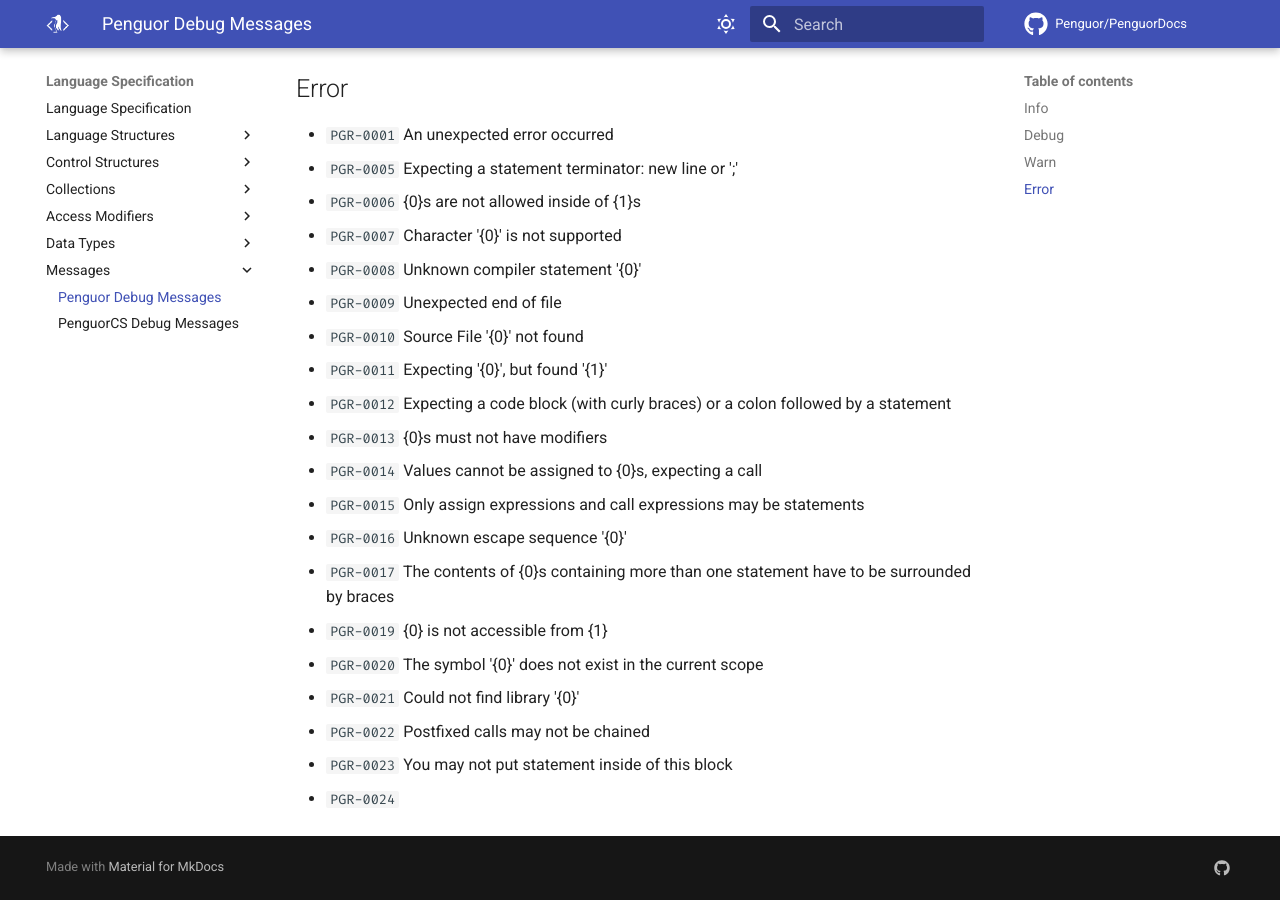
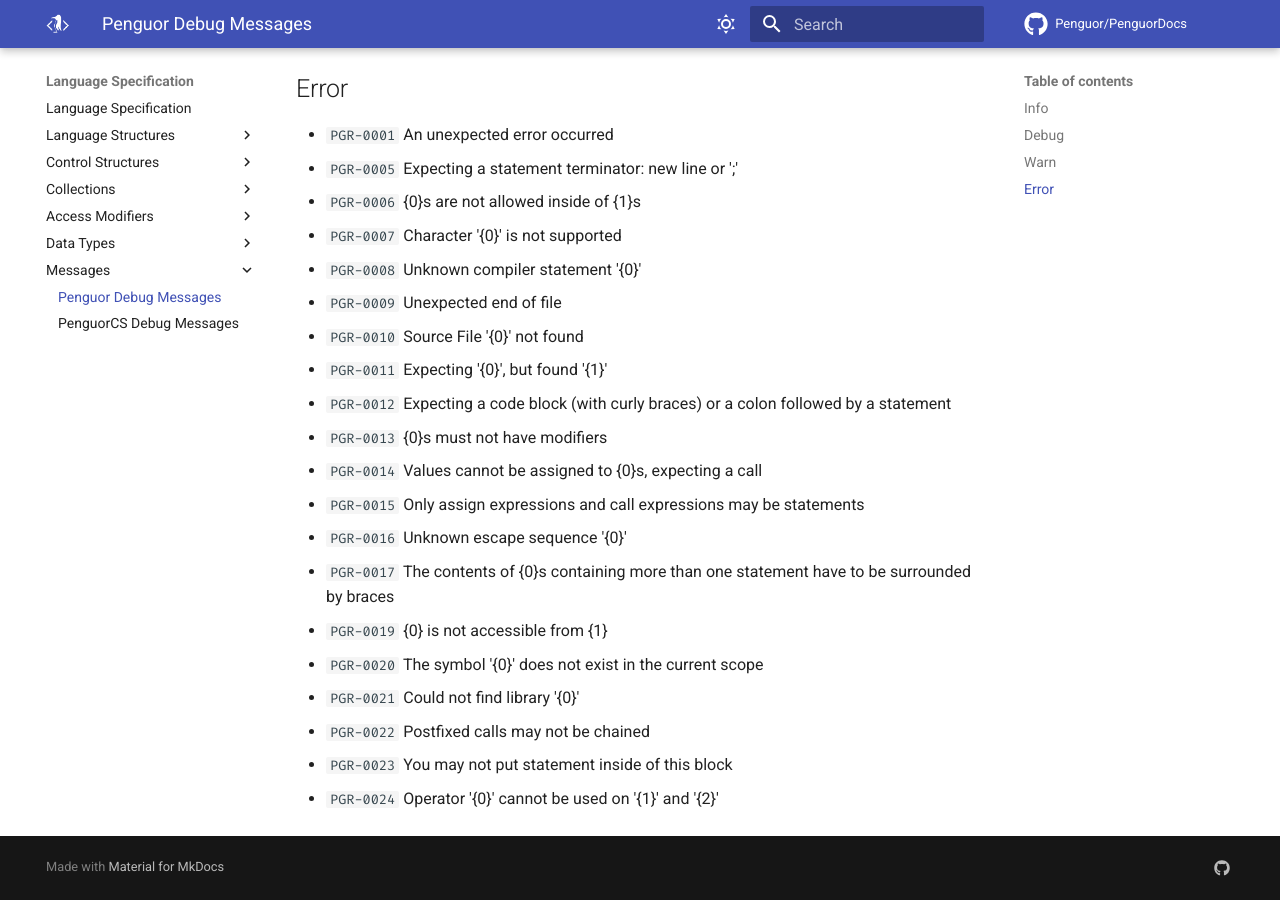
Before and after one commit to Penguor/PenguorDocs, an MkDocs documentation site: the page built from docs/Language_Specification/Messages/Penguor-debugmsg.md, in a window 1280 px wide and 900 px high, scrolled down 631 px. Built offline with MkDocs 1.6.1 and Material for MkDocs 9.7.7, drawn with Linux system fonts in a browser that asks for light colours; comment, search, counter and statistics services are not loaded; old or Windows-style settings are respelled for this version of MkDocs.

Commit message:
update grammar and debug messages

```diff
--- a/docs/Language_Specification/Messages/Penguor-debugmsg.md
+++ b/docs/Language_Specification/Messages/Penguor-debugmsg.md
@@ -36,4 +36,4 @@ The Penguor language has its own debug message category, `PGR`. This file contai
 - `PGR-0021` Could not find library '{0}'
 - `PGR-0022` Postfixed calls may not be chained
 - `PGR-0023` You may not put statement inside of this block
-- `PGR-0024`
+- `PGR-0024` Operator '{0}' cannot be used on '{1}' and '{2}'
```
Also changed, not shown: docs/Language_Specification/Control_Structures/For.md (added, +1 -0 lines), 1 other file.
